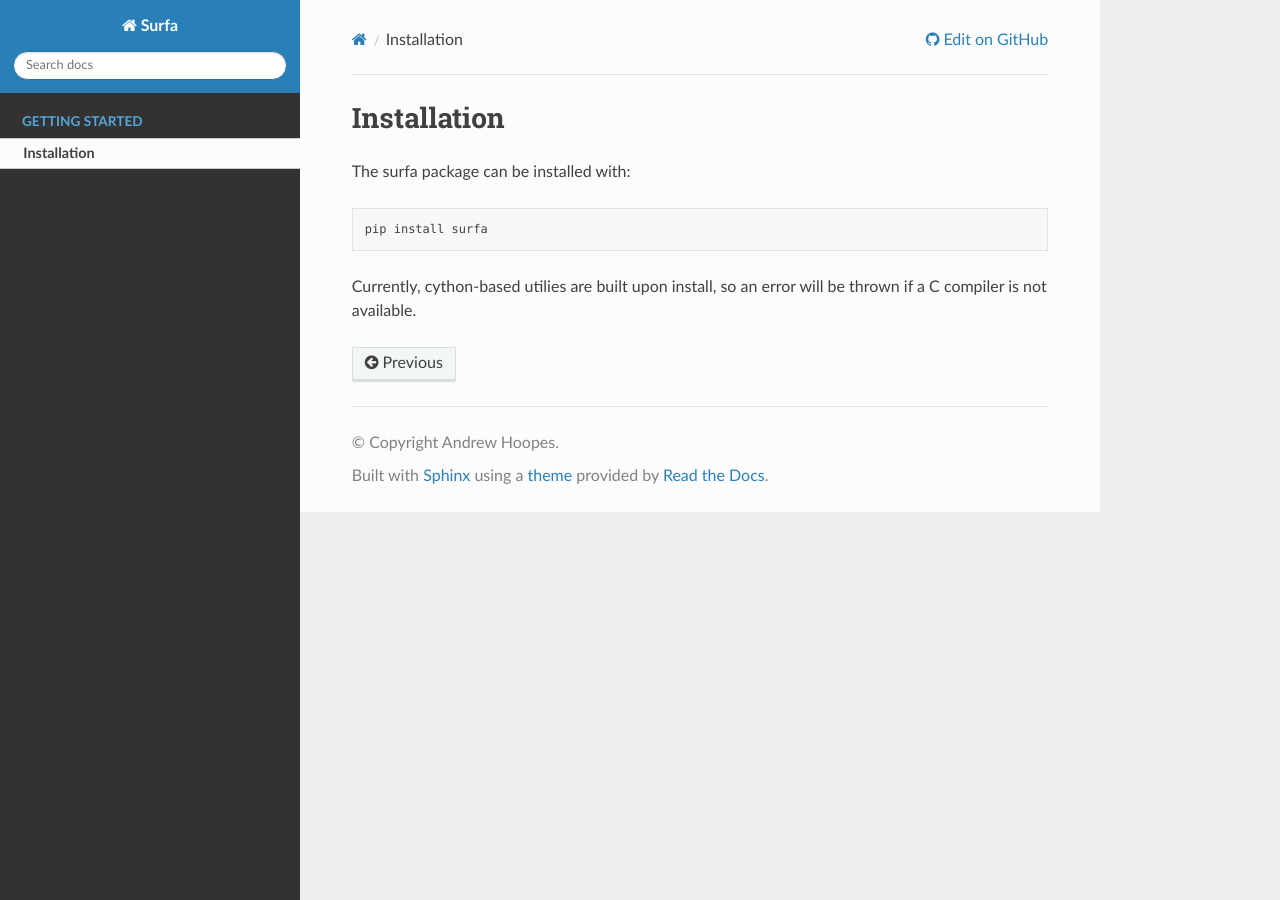
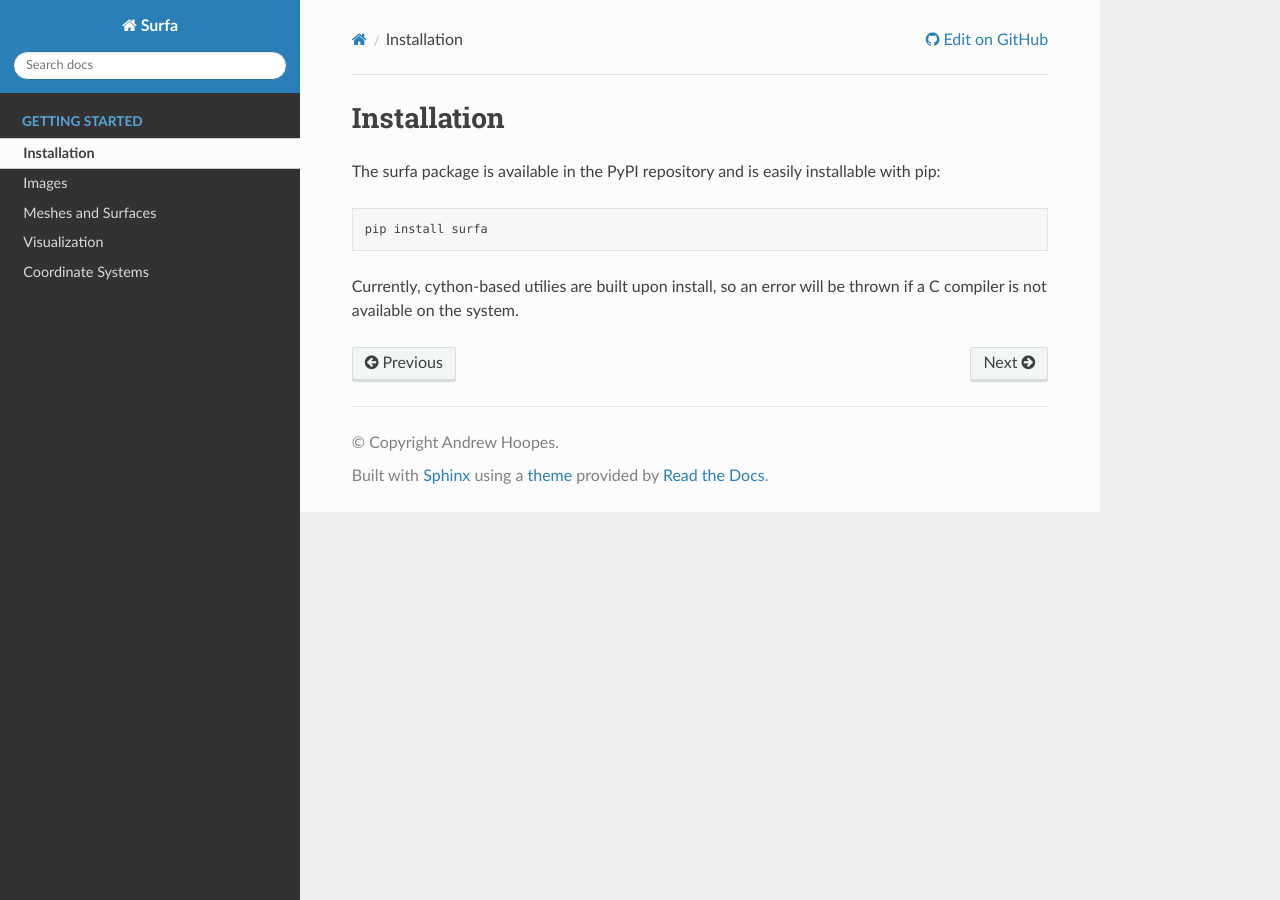
Before and after one commit to freesurfer/surfa, a Sphinx documentation site: the page built from docs/installation.md, in a window 1280 px wide. Built offline with Sphinx 7.4.7 and the Read the Docs theme 2.0.0, drawn with Linux system fonts in a browser that asks for light colours.

Commit message:
add some template documentation

````diff
--- /dev/null
+++ b/docs/coordinates.md
@@ -0,0 +1,4 @@
+Coordinate Systems
+==================
+
+TODO
--- /dev/null
+++ b/docs/images.md
@@ -0,0 +1,4 @@
+Images
+======
+
+TODO
--- a/docs/index.md
+++ b/docs/index.md
@@ -1,14 +1,18 @@
 Surfa: Medical Imaging and Surface Processing
-===========================================
+=============================================
 
 ```{toctree}
 ---
-maxdepth: 2
+maxdepth: 1
 hidden:
 caption: Getting Started
 ---
 
 /installation
+/images
+/meshes
+/visualization
+/coordinates
 ```
 
 Surfa is a collection of Python (3.5+) utilities for medical image analysis and mesh-based surface processing. It provides tools that operate on 3D image arrays and triangular meshes with consideration of their representation in a world (or scanner) coordinate system. While broad in scope, surfa is developed with particular emphasis on neuroimaging applications, as it is an extension of the [FreeSurfer](https://surfer.nmr.mgh.harvard.edu) brain analysis software suite.
--- a/docs/installation.md
+++ b/docs/installation.md
@@ -1,10 +1,10 @@
 Installation
 ============
 
-The surfa package can be installed with:
+The surfa package is available in the PyPI repository and is easily installable with pip:
 
 ```
 pip install surfa
 ```
 
-Currently, cython-based utilies are built upon install, so an error will be thrown if a C compiler is not available.
+Currently, cython-based utilies are built upon install, so an error will be thrown if a C compiler is not available on the system.
--- /dev/null
+++ b/docs/meshes.md
@@ -0,0 +1,4 @@
+Meshes and Surfaces
+===================
+
+TODO
--- /dev/null
+++ b/docs/visualization.md
@@ -0,0 +1,4 @@
+Visualization
+=============
+
+TODO
````
